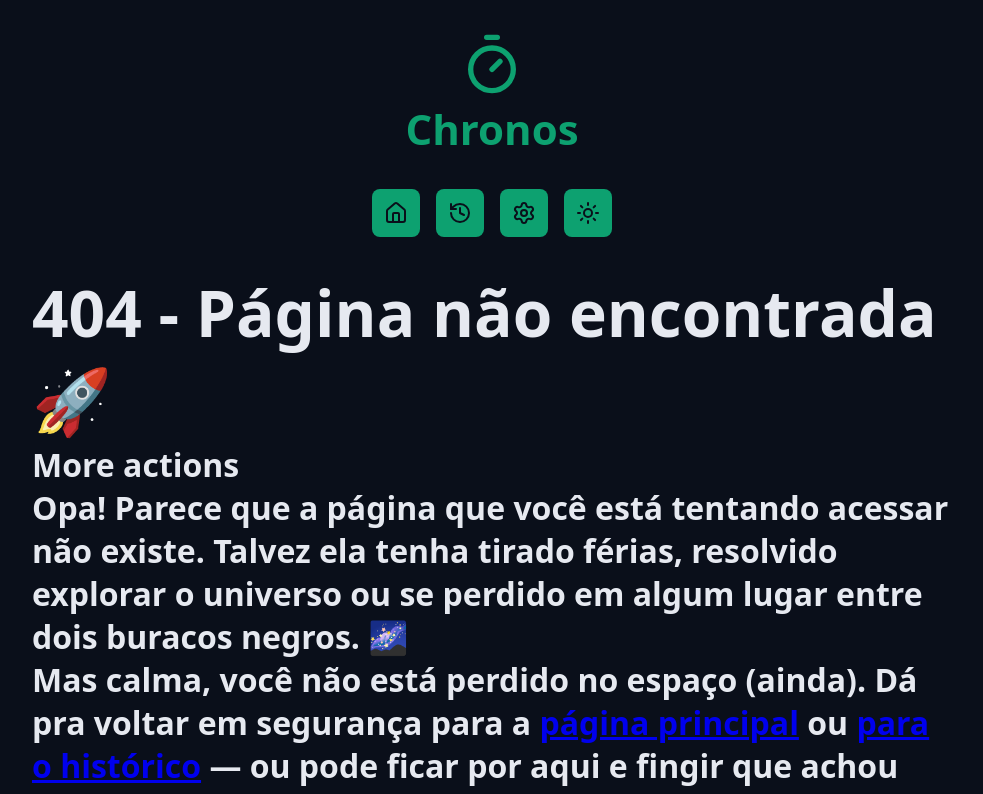
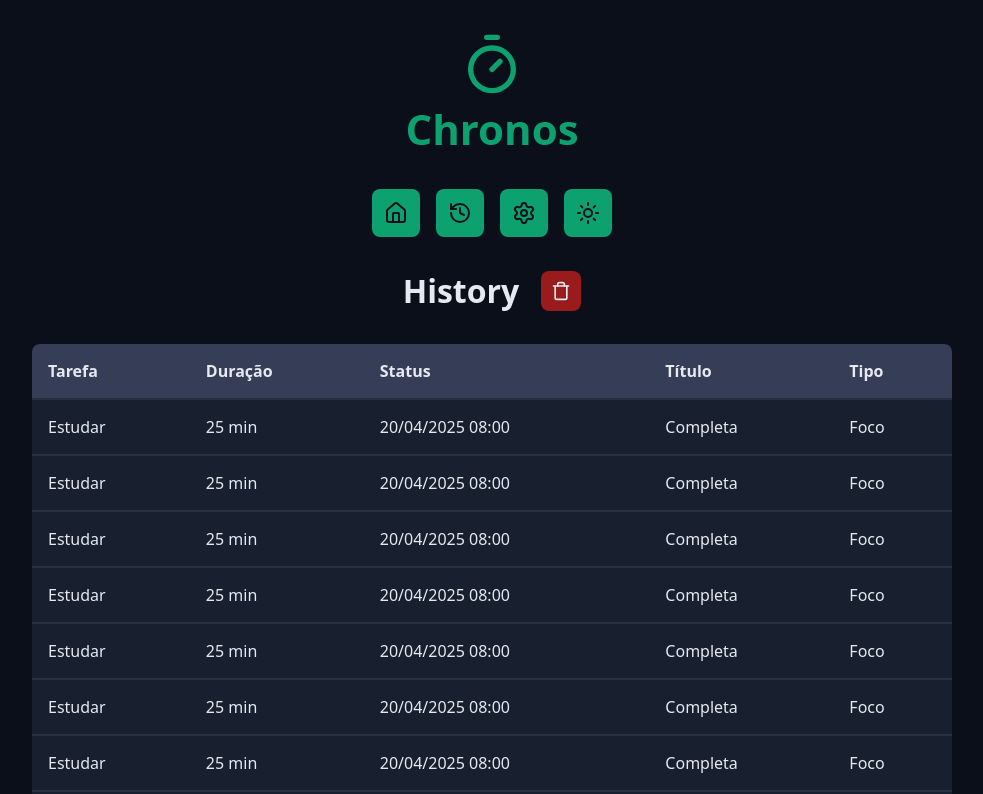
Before and after one commit to freddyvidigal/Chronos-Pomodoro, a React (Vite) app: page /history in a window 1280 px wide. Shown: the top 794 px of the page, without its empty margins (148-1131 px from the left). Built offline with nearby package versions, Linux system fonts and the light colour scheme.

Commit message:
Style History

```diff
--- a/src/components/Menu/index.tsx
+++ b/src/components/Menu/index.tsx
@@ -51,7 +51,7 @@
       </RouterLink>
       <RouterLink
         className={styles.menuLink}
-        href='#'
+        href='/history/'
         aria-label='Ver histórico'
         title='Ver histórico'
       >
--- /dev/null
+++ b/src/pages/History/index.tsx
@@ -0,0 +1,57 @@
+import { TrashIcon } from 'lucide-react';
+import { Container } from '../../components/Container';
+import { DefaultButton } from '../../components/DefaultButton';
+import { Heading } from '../../components/Heading';
+
+import { MainTemplate } from '../../templates/MainTemplate';
+
+import styles from './styles.module.css';
+
+export function History() {
+  return (
+    <MainTemplate>
+      <Container>
+        <Heading>
+          <span>History</span>
+          <span className={styles.buttonContainer}>
+            <DefaultButton
+              icon={<TrashIcon />}
+              color='red'
+              aria-label='Apagar todo histórico'
+              title='apagar o histórico'
+            />
+          </span>
+        </Heading>
+      </Container>
+
+      <Container>
+        <div className={styles.responsiveTable}>
+          <table>
+            <thead>
+              <tr>
+                <th>Tarefa</th>
+                <th>Duração</th>
+                <th>Status</th>
+                <th>Título</th>
+                <th>Tipo</th>
+              </tr>
+            </thead>
+            <tbody>
+              {Array.from({ length: 20 }).map((_, index) => {
+                return (
+                  <tr key={index}>
+                    <td>Estudar</td>
+                    <td>25 min</td>
+                    <td>20/04/2025 08:00</td>
+                    <td>Completa</td>
+                    <td>Foco</td>
+                  </tr>
+                );
+              })}
+            </tbody>
+          </table>
+        </div>
+      </Container>
+    </MainTemplate>
+  );
+}
--- /dev/null
+++ b/src/pages/History/styles.module.css
@@ -0,0 +1,31 @@
+.buttonContainer button {
+  min-width: auto;
+  margin: 0;
+  padding: 1rem;
+}
+.buttonContainer button svg {
+  width: 2rem;
+  height: 2rem;
+}
+.responsiveTable {
+  overflow: auto;
+  border-radius: 0.8rem;
+}
+.responsiveTable table {
+  width: 100%;
+  min-width: 64rem;
+  font-size: 1.6rem;
+  border-collapse: collapse;
+}
+.responsiveTable th {
+  background-color: var(--gray-600);
+}
+.responsiveTable td {
+  background-color: var(--gray-800);
+}
+.responsiveTable th,
+.responsiveTable td {
+  border-bottom: 0.2rem solid var(--gray-700);
+  text-align: left;
+  padding: 1.6rem;
+}
--- a/src/routers/MainRouter/index.tsx
+++ b/src/routers/MainRouter/index.tsx
@@ -3,6 +3,7 @@
 import { BrowserRouter } from 'react-router';
 import { Home } from '../../pages/Home';
 import { AboutPomodoro } from '../../pages/AboutPomodoro';
+import { History } from '../../pages/History';
 import { NotFound } from '../../pages/NotFound';
 import { useEffect } from 'react';
 
@@ -20,6 +21,7 @@
     <BrowserRouter>
       <Routes>
         <Route path='/' element={<Home />}></Route>
+        <Route path='/history/' element={<History />}></Route>
         <Route path='/about-pomodoro' element={<AboutPomodoro />}></Route>
 
         <Route path='*' element={<NotFound />}></Route>
```
